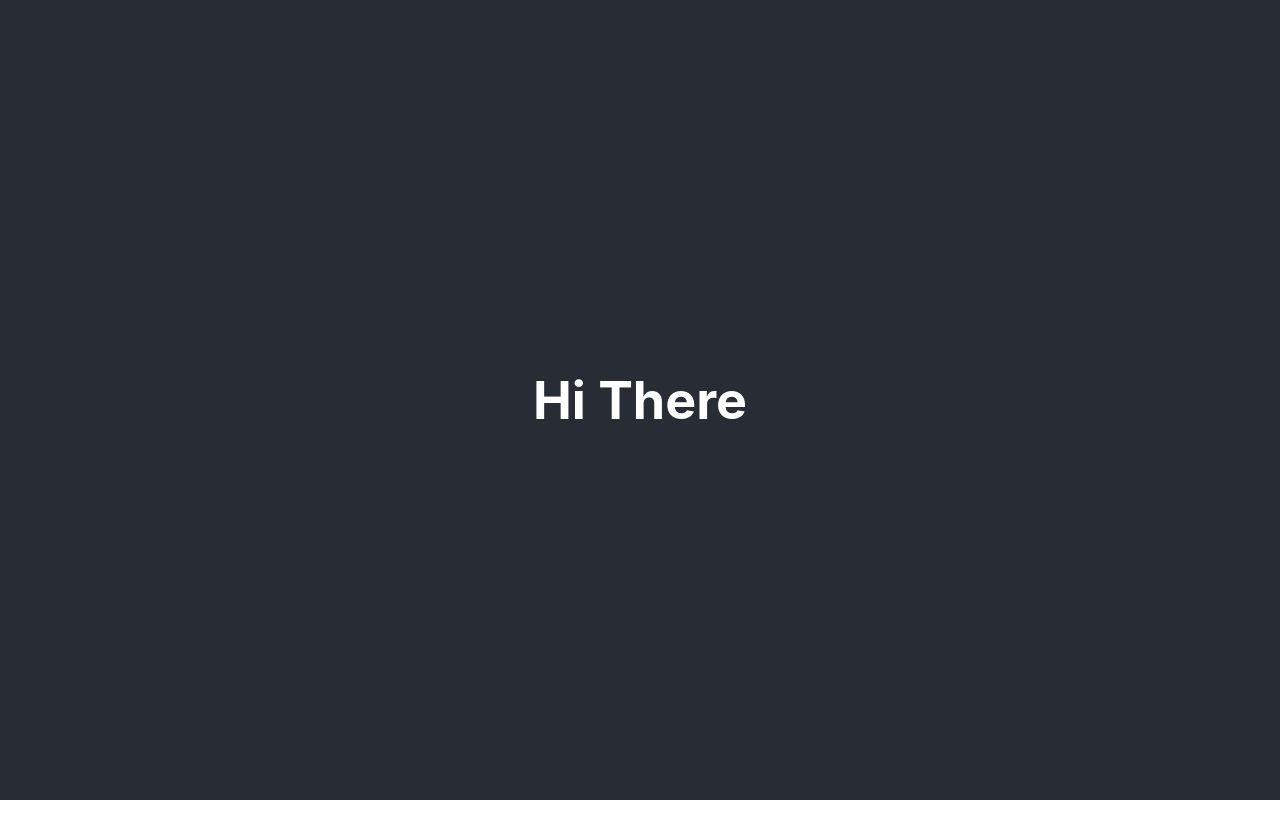
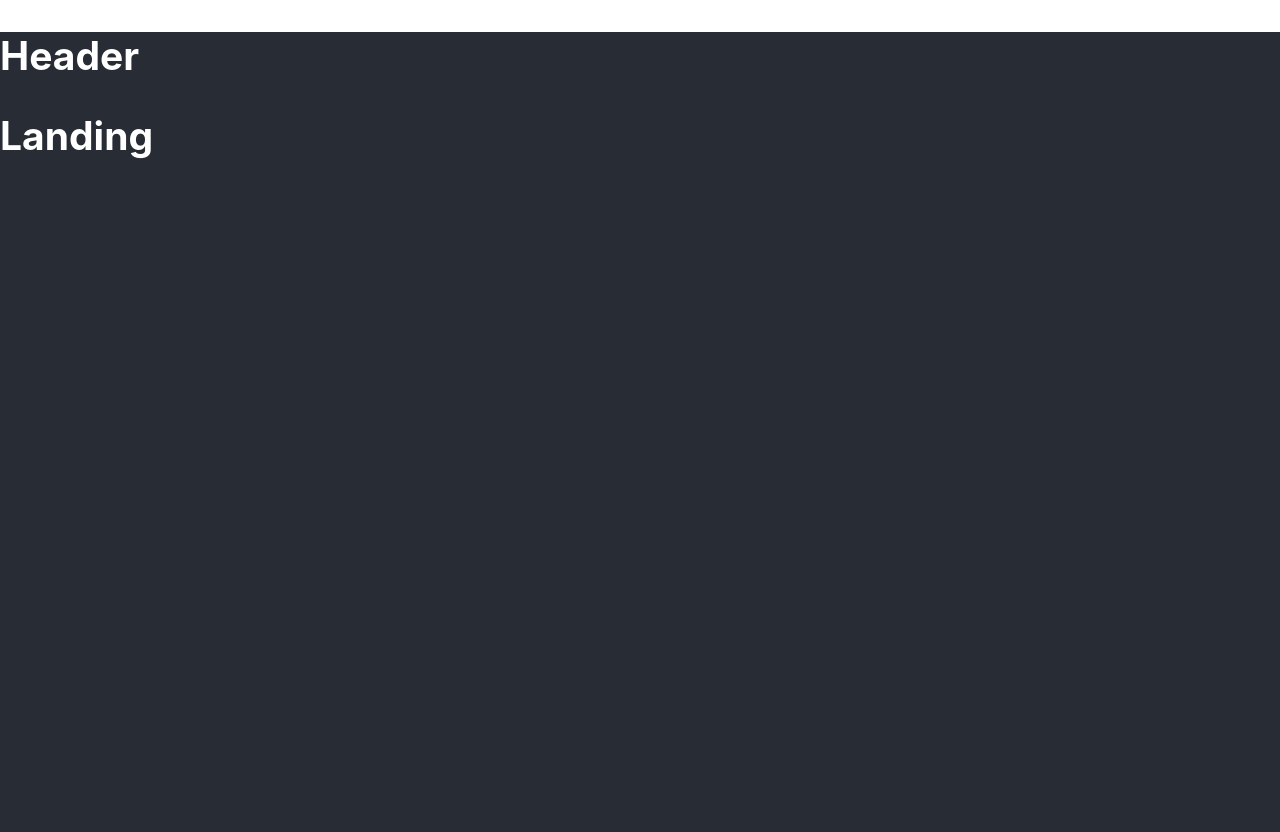
Before and after one commit to tochiOz/Emaily, a React (Create React App) app in the folder client/: page / in a window 1280 px wide. Before the commit the page ends 800 px from the top, so only its background shows below. Built offline with nearby package versions, Linux system fonts and the light colour scheme.

Commit message:
Route config complete

```diff
--- a/client/src/App.css
+++ b/client/src/App.css
@@ -1,10 +1,6 @@
 .App {
-  text-align: center;
-}
-
-.App-logo {
-  height: 40vmin;
-  pointer-events: none;
+	margin: 0;
+	padding: 0;
 }
 
 @media (prefers-reduced-motion: no-preference) {
@@ -16,10 +12,6 @@
 .App-header {
 	background-color: #282c34;
 	min-height: 100vh;
-  display: flex;
-  flex-direction: column;
-  align-items: center;
-  justify-content: center;
 	font-size: calc(10px + 2vmin);
 	color: white;
 }
--- a/client/src/components/App.js
+++ b/client/src/components/App.js
@@ -1,11 +1,24 @@
 import React from 'react';
+import { BrowserRouter, Route } from 'react-router-dom';
 import './../App.css';
+
+const Header = () => <h2>Header</h2>;
+const Dashboard = () => <h2>Dashboard</h2>;
+const Survey = () => <h2>Survey</h2>;
+const Landing = () => <h2>Landing</h2>;
 
 function App (){
 	return (
 		<div className='App'>
 			<div className='App-header'>
-				<h1>Hi There</h1>
+				<BrowserRouter>
+					<div>
+						<Header />
+						<Route exact path='/' component={Landing} />
+						<Route path='/surveys' component={Dashboard} />
+						<Route path='/survey/new' component={Survey} />
+					</div>
+				</BrowserRouter>
 			</div>
 		</div>
 	);
--- a/client/src/index.js
+++ b/client/src/index.js
@@ -1,8 +1,17 @@
 import React from 'react';
 import ReactDOM from 'react-dom';
+import { Provider } from 'react-redux';
+import { createStore, applyMiddleware } from 'redux';
+
 import './index.css';
 import App from './components/App';
+import reducers from './reducers';
 import * as serviceWorker from './serviceWorker';
+
+//redux store setup
+const store = createStore(reducers, {}, applyMiddleware());
+
+//creating reducer to be used in the redux store
 
 ReactDOM.render(<App />, document.getElementById('root'));
 
--- /dev/null
+++ b/client/src/reducers/authReducer.js
@@ -0,0 +1,6 @@
+export default function (state = {}, action){
+	switch (action.type) {
+		default:
+			return state;
+	}
+}
--- /dev/null
+++ b/client/src/reducers/index.js
@@ -0,0 +1,6 @@
+import { combineReducers } from 'redux';
+import authReducer from './authReducer';
+
+export default combineReducers({
+	auth: authReducer
+});
```
Lines whose indentation alone changed are shown as unchanged.
